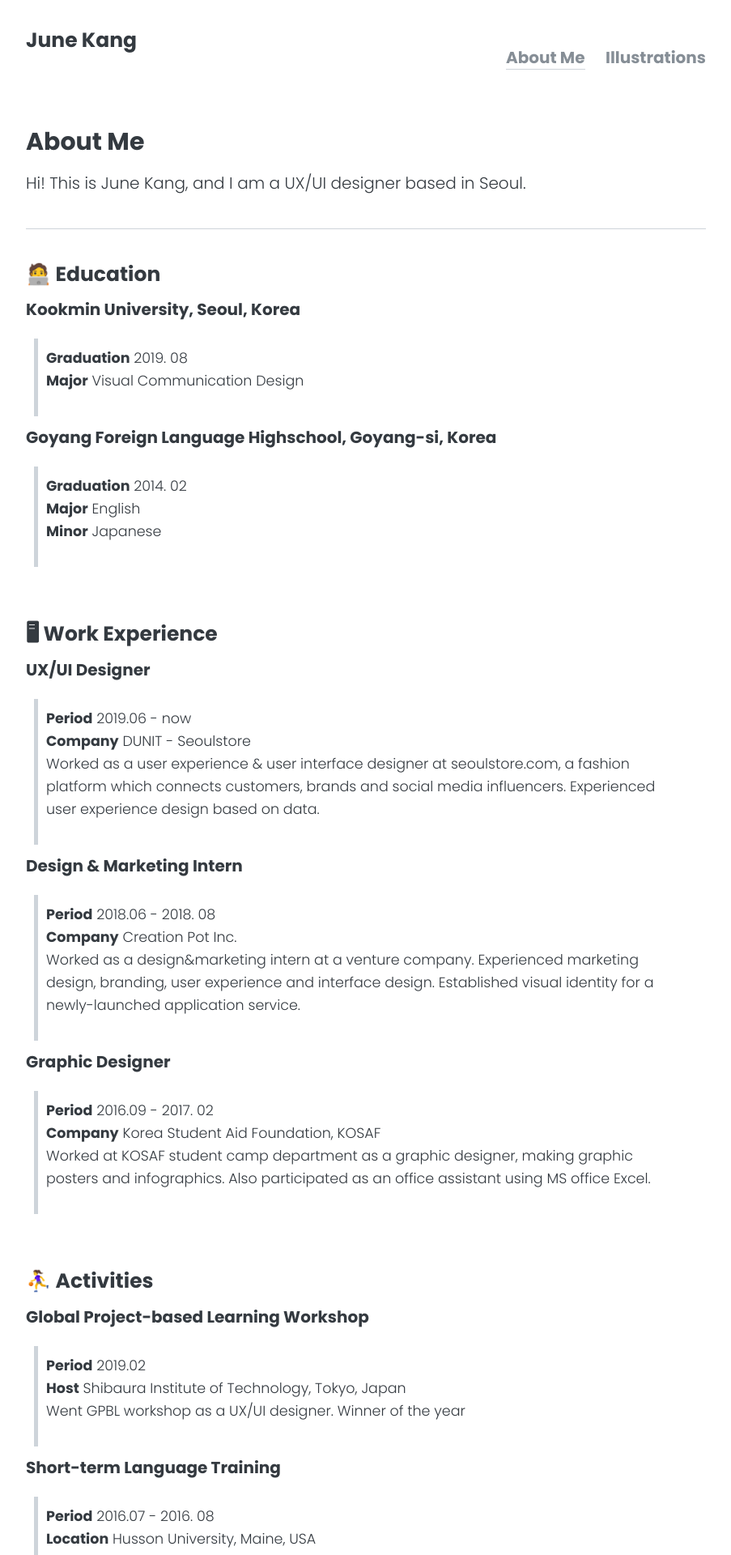
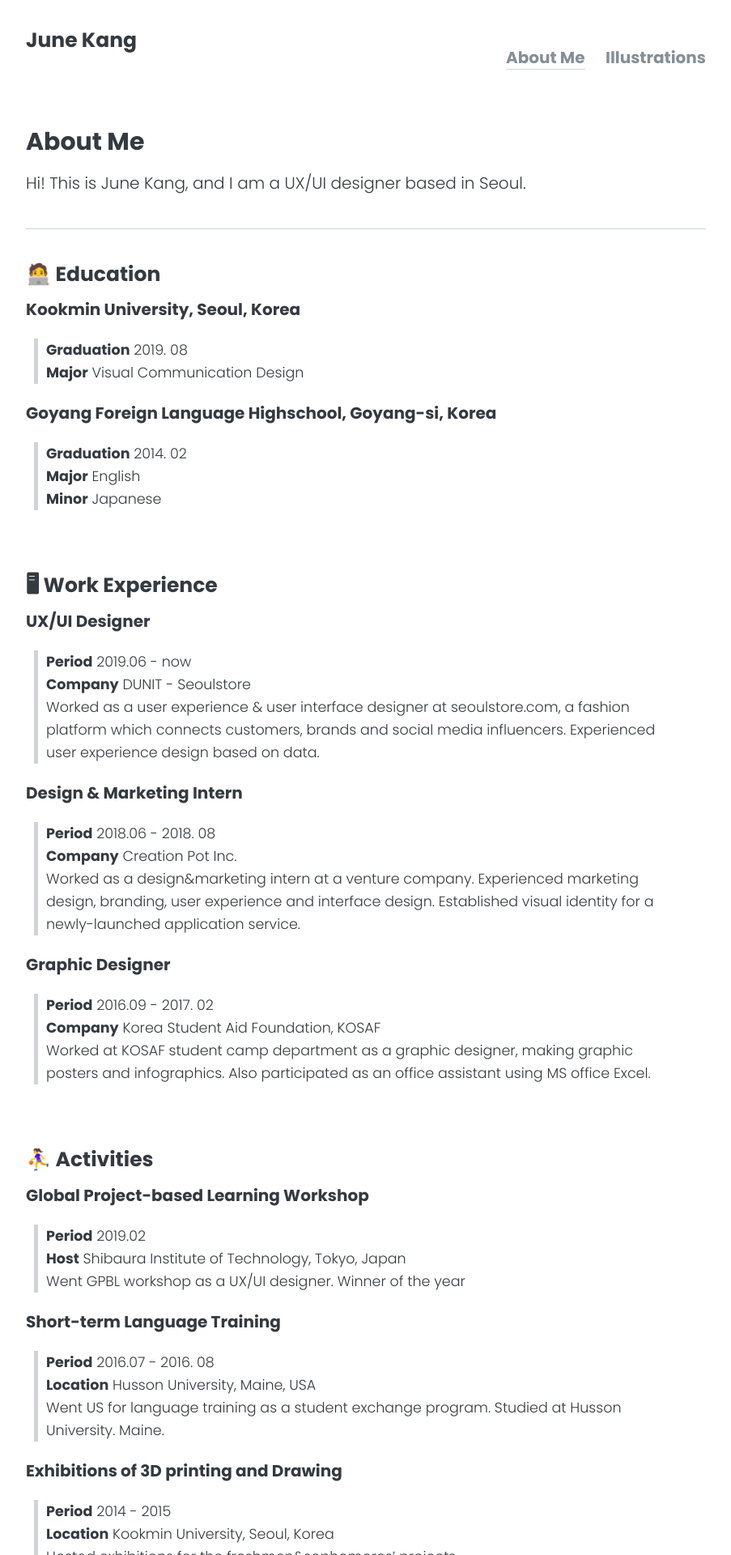
Before and after one commit to kangjune/kangjune.github.io, a Jekyll site: the page built from about.md, in a window 1280 px wide. Shown: the top 1920 px of the page at 81% size, without its empty margins (188-1091 px from the left). Built offline with Jekyll 4.4.1, drawn with Linux system fonts in a browser that asks for light colours.

Commit message:
Update _media-queries.scss

```diff
--- a/_sass/_media-queries.scss
+++ b/_sass/_media-queries.scss
@@ -32,8 +32,7 @@
 
   blockquote {
     margin-left: $space-1;
-    padding: $space-1;
-    padding-left: .5rem;
+    padding-left: $space-1;
   }
 
   .social-icons-left {
```
